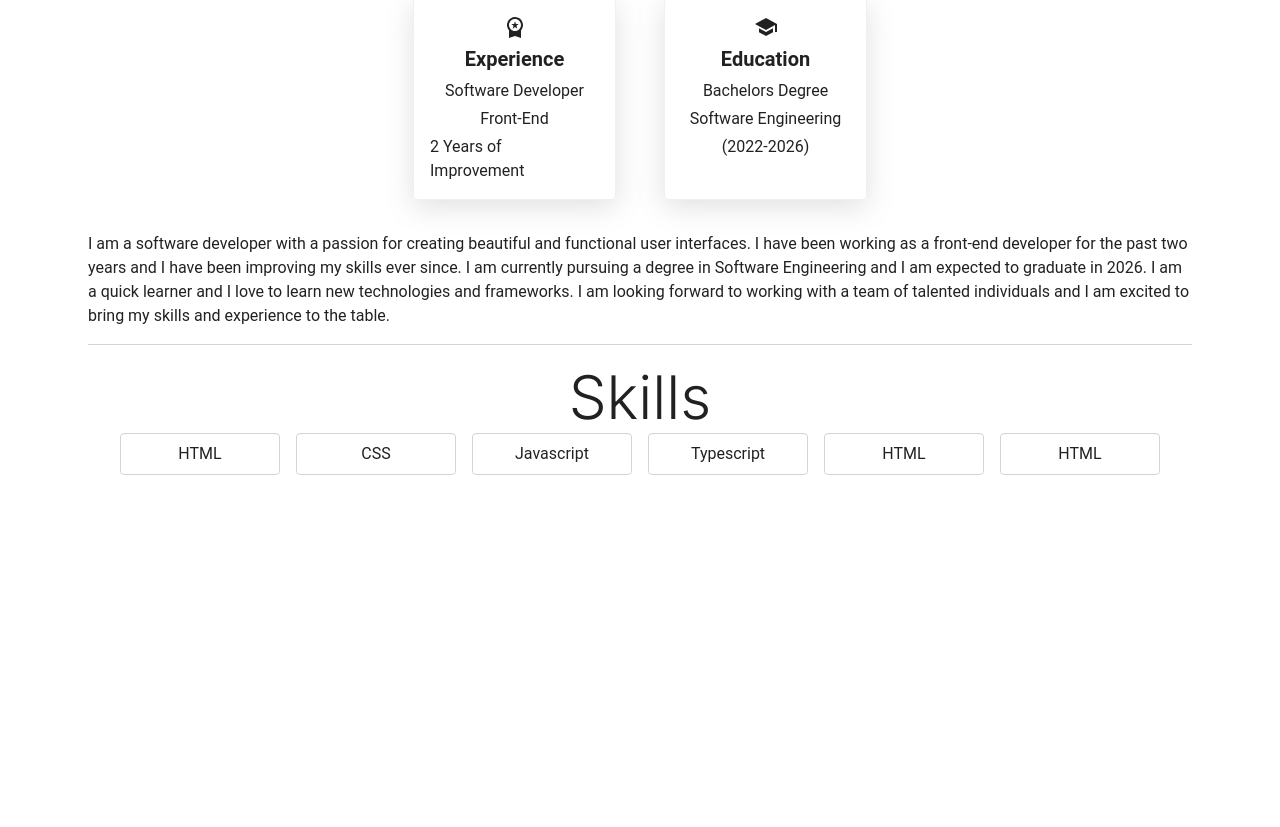
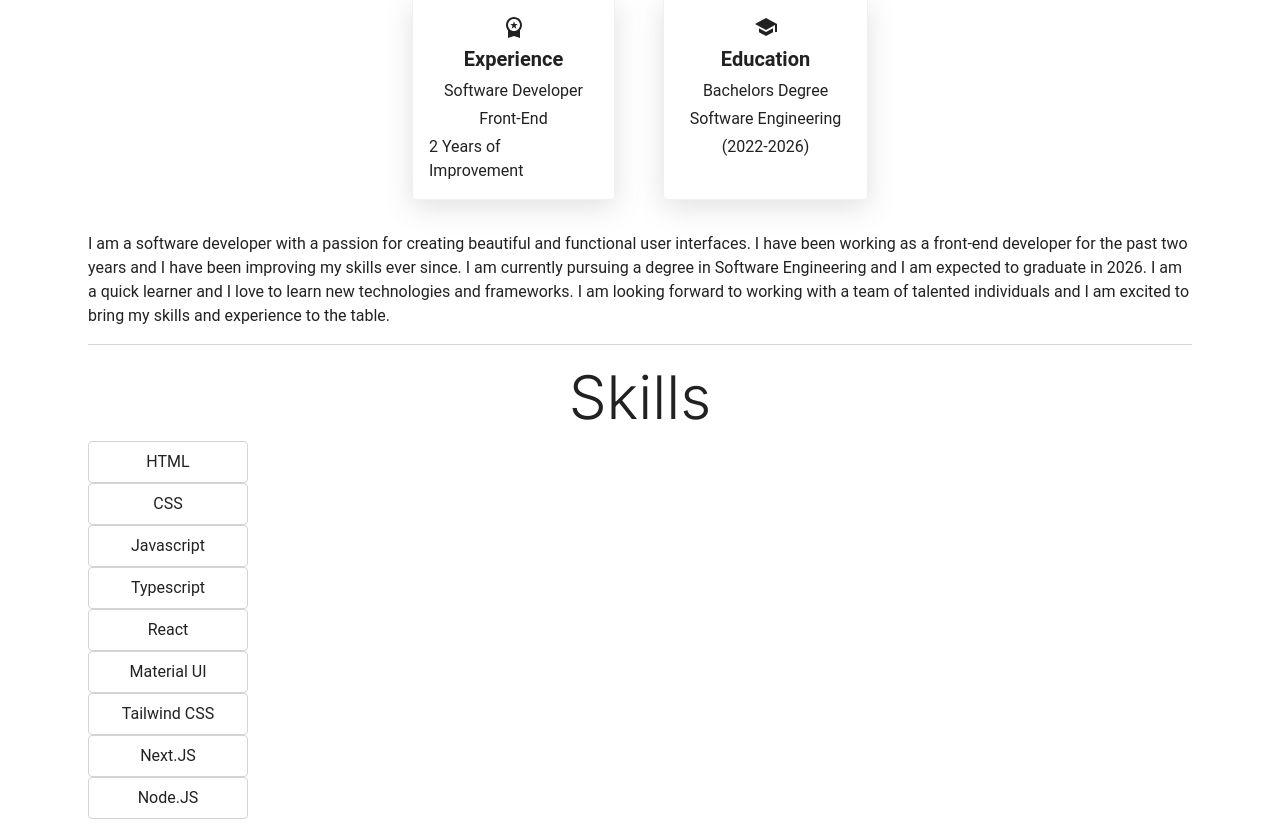
Before and after one commit to MarcusVNT/my-portfolio, a React (Vite) app: page / in a window 1280 px wide. Shown: the part 1074-1901 px from the top of the page. Before the commit the page ends 1728 px from the top, so only its background shows below. Built offline with nearby package versions, Linux system fonts and the light colour scheme; a web font is replaced by a local one.

Commit message:
Hard Skills array created.

```diff
--- a/src/pages/Home/sections/About/About.tsx
+++ b/src/pages/Home/sections/About/About.tsx
@@ -1,9 +1,23 @@
 import { Grid, Container, Typography, styled, Box, Stack } from "@mui/material";
+import List from "@mui/material/List";
+import ListItem from "@mui/material/ListItem";
 import WorkspacePremiumIcon from "@mui/icons-material/WorkspacePremium";
 import SchoolIcon from "@mui/icons-material/School";
 import { theme } from "../../../../theme";
 
 const About = () => {
+  const HardSkillsArray: Array<string> = [
+    "HTML",
+    "CSS",
+    "Javascript",
+    "Typescript",
+    "React",
+    "Material UI",
+    "Tailwind CSS",
+    "Next.JS",
+    "Node.JS",
+  ];
+
   const StyledAbout = styled("section")(({}) => ({
     backgroundColor: "#ffffff",
     height: "100vh",
@@ -15,7 +29,7 @@ const About = () => {
     },
   }));
 
-  const StyledBox = styled(Box)(({}) => ({
+  const StyledListItem = styled(ListItem)(({}) => ({
     border: "1px solid #d4d4d4",
     borderRadius: "4px",
     display: "flex",
@@ -80,7 +94,7 @@ const About = () => {
               boxShadow: "rgba(100, 100, 111, 0.2) 0px 7px 29px 0px",
               padding: "1rem",
               gap: ".25rem",
-              width: "203px",
+              width: "205px",
             }}
           >
             <SchoolIcon />
@@ -119,38 +133,54 @@ const About = () => {
           <Typography variant="h2" textAlign="center" fontFamily="Inter">
             Skills
           </Typography>
-          <Stack flexDirection="row" gap="1rem" justifyContent="center">
-            <StyledBox>
+          {/* <Stack flexDirection="row" gap="1rem" justifyContent="center"> */}
+          <List>
+            <StyledListItem>
               <Typography margin="0" paragraph={true}>
                 HTML
               </Typography>
-            </StyledBox>
-            <StyledBox>
+            </StyledListItem>
+            <StyledListItem>
               <Typography margin="0" paragraph={true}>
                 CSS
               </Typography>
-            </StyledBox>
-            <StyledBox>
+            </StyledListItem>
+            <StyledListItem>
               <Typography margin="0" paragraph={true}>
                 Javascript
               </Typography>
-            </StyledBox>
-            <StyledBox>
+            </StyledListItem>
+            <StyledListItem>
               <Typography margin="0" paragraph={true}>
                 Typescript
               </Typography>
-            </StyledBox>
-            <StyledBox>
+            </StyledListItem>
+            <StyledListItem>
               <Typography margin="0" paragraph={true}>
-                HTML
+                React
               </Typography>
-            </StyledBox>
-            <StyledBox>
+            </StyledListItem>
+            <StyledListItem>
               <Typography margin="0" paragraph={true}>
-                HTML
+                Material UI
               </Typography>
-            </StyledBox>
-          </Stack>
+            </StyledListItem>
+            <StyledListItem>
+              <Typography margin="0" paragraph={true}>
+                Tailwind CSS
+              </Typography>
+            </StyledListItem>
+            <StyledListItem>
+              <Typography margin="0" paragraph={true}>
+                Next.JS
+              </Typography>
+            </StyledListItem>
+            <StyledListItem>
+              <Typography margin="0" paragraph={true}>
+                Node.JS
+              </Typography>
+            </StyledListItem>
+          </List>
         </Grid>
       </Container>
     </StyledAbout>
```
